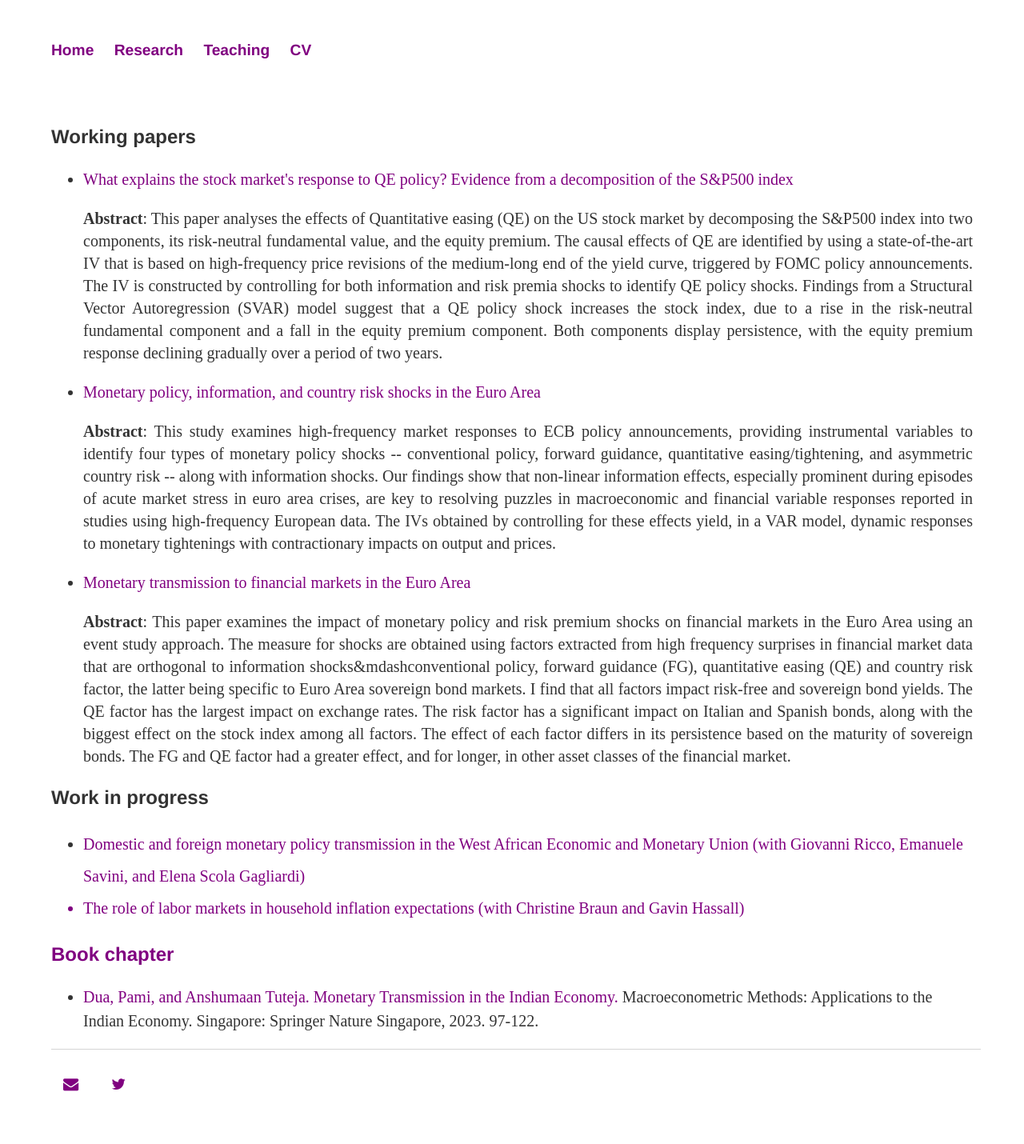
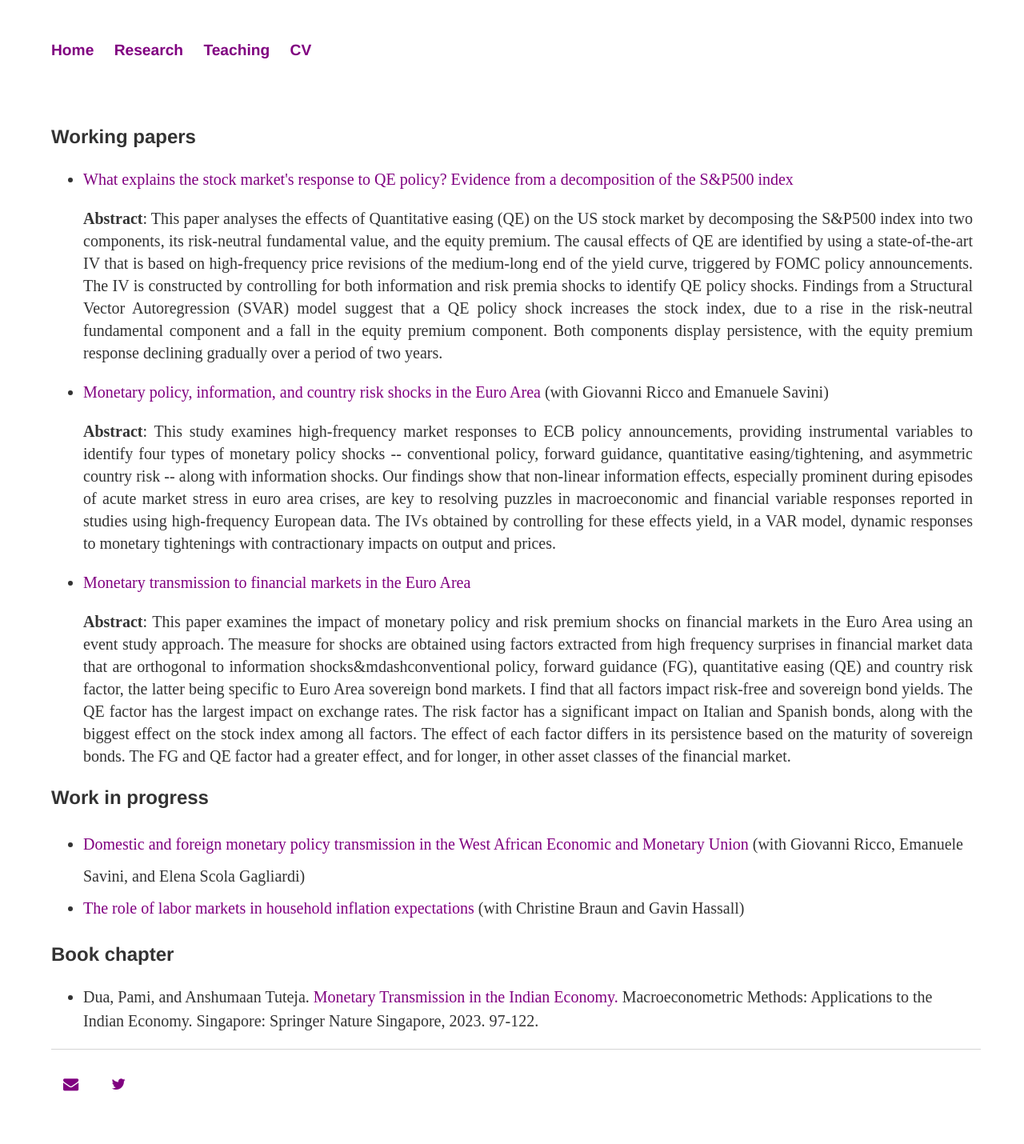
Before and after one commit to anshumaan-tuteja/anshumaan-tuteja.github.io, a Jekyll site: the page built from _pages/research.html, in a window 1280 px wide. Shown: the whole page at 80% size. Built offline with Jekyll 4.4.1, drawn with Linux system fonts in a browser that asks for light colours; some of the changed lines change nothing that is shown.

Commit message:
Minor edits
correct link name
tweak to display style of co-authors

```diff
--- a/_pages/research.html
+++ b/_pages/research.html
@@ -12,7 +12,7 @@ title: Research page
       The IV is constructed by controlling for both information and risk premia shocks to identify QE policy shocks.
       Findings from a Structural Vector Autoregression (SVAR) model suggest that a QE policy shock increases the stock index, due to a rise in the risk-neutral fundamental component and a fall in the equity premium component.
       Both components display persistence, with the equity premium response declining gradually over a period of two years. </p>
-    <li> <a target="_blank" href="../assets/Papers/Main-EA.pdf"> Monetary policy, information, and country risk shocks in the Euro Area </a> </li>
+    <li> <a target="_blank" href="../assets/Papers/Main-EA.pdf"> Monetary policy, information, and country risk shocks in the Euro Area </a> (with Giovanni Ricco and Emanuele Savini) </li>
      <p align="justify"; style="font-size:1em"><b>Abstract</b>: This study examines high-frequency market responses to ECB policy announcements, providing instrumental variables to identify four types of
        monetary policy shocks -- conventional policy, forward guidance, quantitative easing/tightening, and asymmetric country risk -- along with information shocks. Our findings show that non-linear
        information effects, especially prominent during episodes of acute market stress in euro area crises, are key to resolving puzzles in macroeconomic and financial variable responses reported in studies
@@ -26,11 +26,11 @@ title: Research page
   </ul>
     <h3>Work in progress</h3>
    <ul style="font-size: 1.25em; line-height: 2em">
-      <li> <a target="_blank" href="../assets/Papers/WAEMU-MP-shocks.pdf"> Domestic and foreign monetary policy transmission in the West African Economic and Monetary Union (with Giovanni Ricco, Emanuele Savini, and Elena Scola Gagliardi) </li>
+      <li> <a target="_blank" href="../assets/Papers/WAEMU-MP-shocks.pdf"> Domestic and foreign monetary policy transmission in the West African Economic and Monetary Union </a> (with Giovanni Ricco, Emanuele Savini, and Elena Scola Gagliardi) </li>
     <!-- <p align="justify"; style="font-size:1em"><b>Abstract</b>: This study examines the spillover effects of quantitative easing policy of the European Central Bank to the Western African Economic Monetary Union (WAEMU).
       The peg of the common currency against the Euro allows us to focus on the demand and financial channel of international transmission. We estimate Bilateral vector autoregression (BVAR) models consisting of national macroeconomic and financial data at monthly frequency.
       Median results for WAEMU suggest that an expansionary shock boosts output, prices and the stock market. While currency is fixed against the Euro, it depreciates against the US dollar and improves the trade balance of the block.</p> -->
-    <li> The role of labor markets in household inflation expectations (with Christine Braun and Gavin Hassall) </li>
+    <li> <a> The role of labor markets in household inflation expectations </a> (with Christine Braun and Gavin Hassall) </li>
    <!-- <p align="justify"; style="font-size:1em"><b>Abstract</b>: This paper investigates whether households utilize experiences and expectations of their own labour market outcomes to predict aggregate inflation expectations.
       To examine this, we calibrate the learning process of households using the New York Fed Survey of Consumer Expectations in a DSGE search model with imperfect information.
       Preliminary results suggest that households form aggregate inflation expectations by utilizing information from goods prices but do not update it in response to revisions in their expected labour market outcomes.
```
